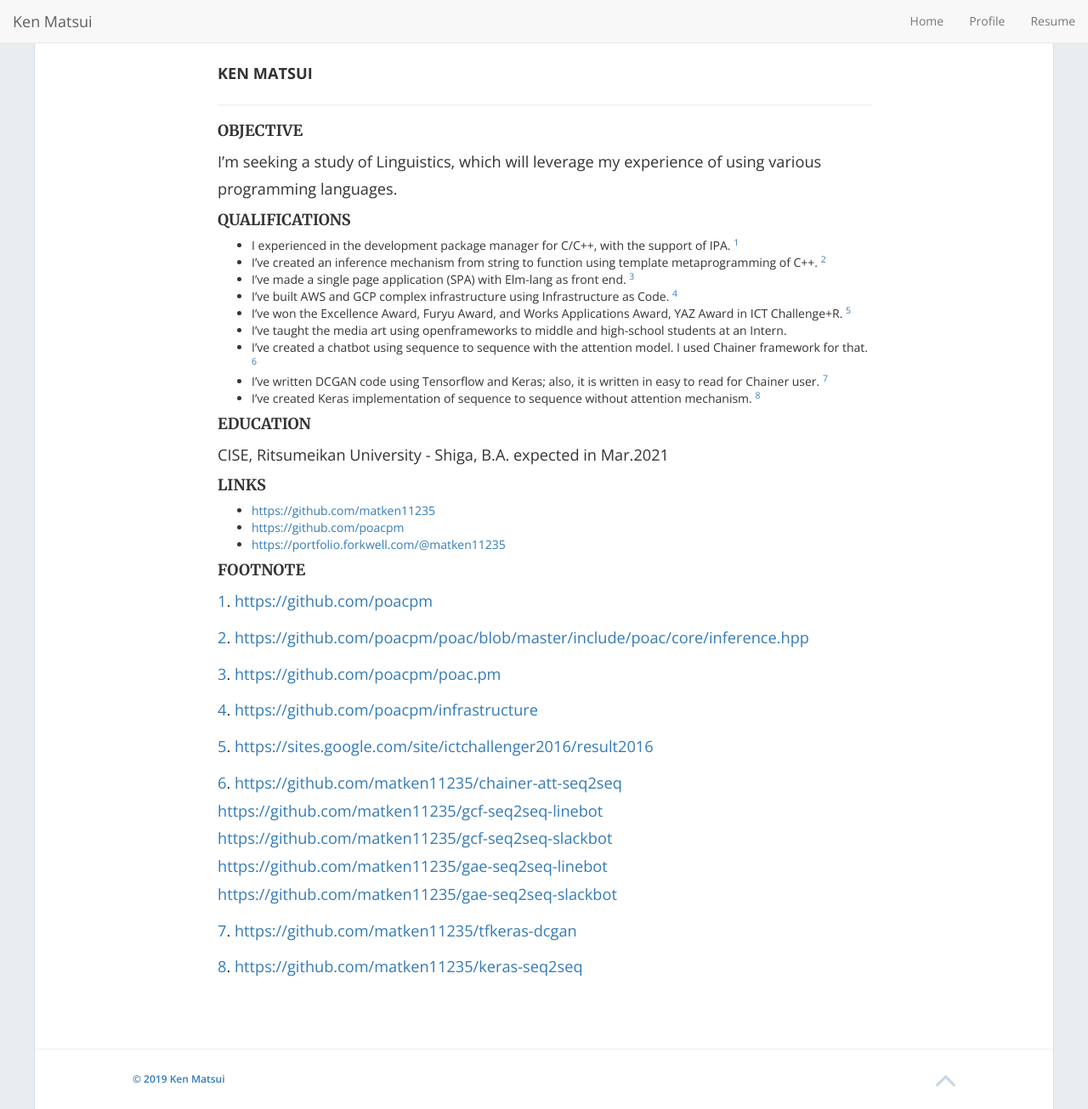
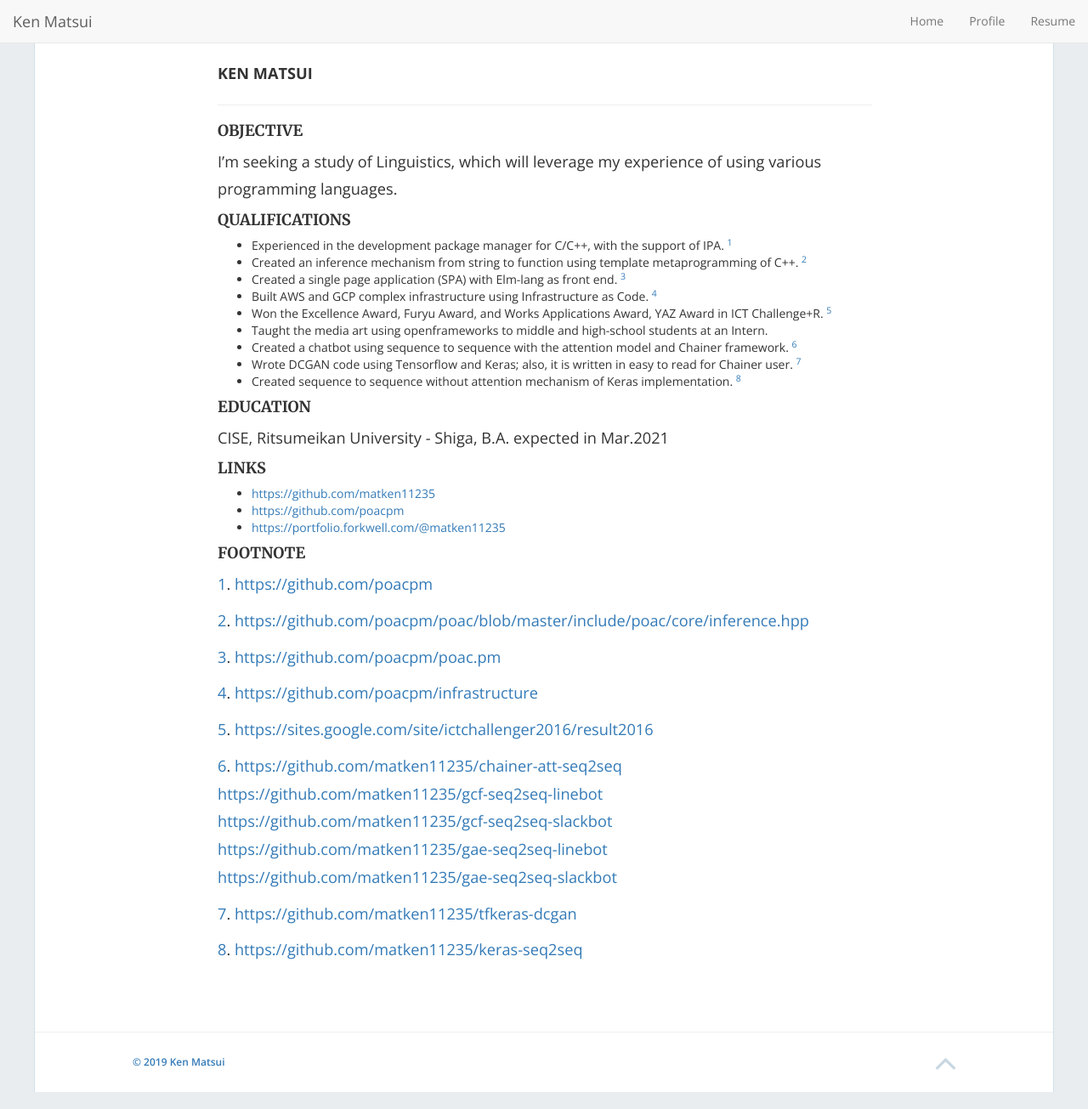
Before and after one commit to matken11235/matken11235.github.io, a Jekyll site: the page built from _pages/resume.md, in a window 1280 px wide and 1305 px high. Shown: the whole window at 85% size. Built offline with Jekyll 4.4.1, drawn with Linux system fonts in a browser that asks for light colours; nearby versions of some CDN libraries.

Commit message:
Update resume.md

```diff
--- a/_pages/resume.md
+++ b/_pages/resume.md
@@ -13,15 +13,15 @@
 I'm seeking a study of Linguistics, which will leverage my experience of using various programming languages.
 
 #### QUALIFICATIONS
-* I experienced in the development package manager for C/C++, with the support of IPA. <sup>[1](#footnote1)</sup>
-* I've created an inference mechanism from string to function using template metaprogramming of C++. <sup>[2](#footnote2)</sup>
-* I've made a single page application (SPA) with Elm-lang as front end. <sup>[3](#footnote3)</sup>
-* I've built AWS and GCP complex infrastructure using Infrastructure as Code. <sup>[4](#footnote4)</sup>
-* I've won the Excellence Award, Furyu Award, and Works Applications Award, YAZ Award in ICT Challenge+R. <sup>[5](#footnote5)</sup>
-* I've taught the media art using openframeworks to middle and high-school students at an Intern.
-* I've created a chatbot using sequence to sequence with the attention model. I used Chainer framework for that. <sup>[6](#footnote6)</sup>
-* I've written DCGAN code using Tensorflow and Keras; also, it is written in easy to read for Chainer user. <sup>[7](#footnote7)</sup>
-* I've created Keras implementation of sequence to sequence without attention mechanism. <sup>[8](#footnote8)</sup>
+* Experienced in the development package manager for C/C++, with the support of IPA. <sup>[1](#footnote1)</sup>
+* Created an inference mechanism from string to function using template metaprogramming of C++. <sup>[2](#footnote2)</sup>
+* Created a single page application (SPA) with Elm-lang as front end. <sup>[3](#footnote3)</sup>
+* Built AWS and GCP complex infrastructure using Infrastructure as Code. <sup>[4](#footnote4)</sup>
+* Won the Excellence Award, Furyu Award, and Works Applications Award, YAZ Award in ICT Challenge+R. <sup>[5](#footnote5)</sup>
+* Taught the media art using openframeworks to middle and high-school students at an Intern.
+* Created a chatbot using sequence to sequence with the attention model and Chainer framework. <sup>[6](#footnote6)</sup>
+* Wrote DCGAN code using Tensorflow and Keras; also, it is written in easy to read for Chainer user. <sup>[7](#footnote7)</sup>
+* Created sequence to sequence without attention mechanism of Keras implementation. <sup>[8](#footnote8)</sup>
 
 <!--
 #### KEYWORDS
```
